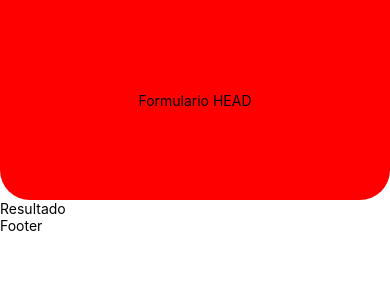
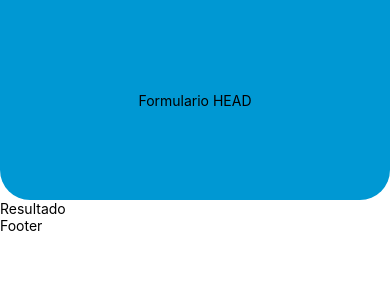
Before and after one commit to joosemi1993/Loan-Quote, a React Native app: screen / in a window 390 px wide. Shown: the top 300 px of the page. Built offline with nearby package versions, Linux system fonts and the light colour scheme.

Commit message:
Created global variables for the colors

```diff
--- a/App.js
+++ b/App.js
@@ -1,5 +1,6 @@
 import React from "react";
 import { StyleSheet, View, Text, SafeAreaView } from "react-native";
+import colors from "./src/utils/colors";
 
 export default function App() {
   return (
@@ -21,7 +22,7 @@ export default function App() {
 
 const styles = StyleSheet.create({
   safeArea: {
-    backgroundColor: "#f00",
+    backgroundColor: colors.PRIMARY_COLOR,
     height: 200,
     borderBottomLeftRadius: 30,
     borderBottomRightRadius: 30,
--- /dev/null
+++ b/src/utils/colors.js
@@ -0,0 +1,4 @@
+export default {
+  PRIMARY_COLOR: "#0098d3",
+  PRIMARY_COLOR_DARK: "#006691",
+};
```
